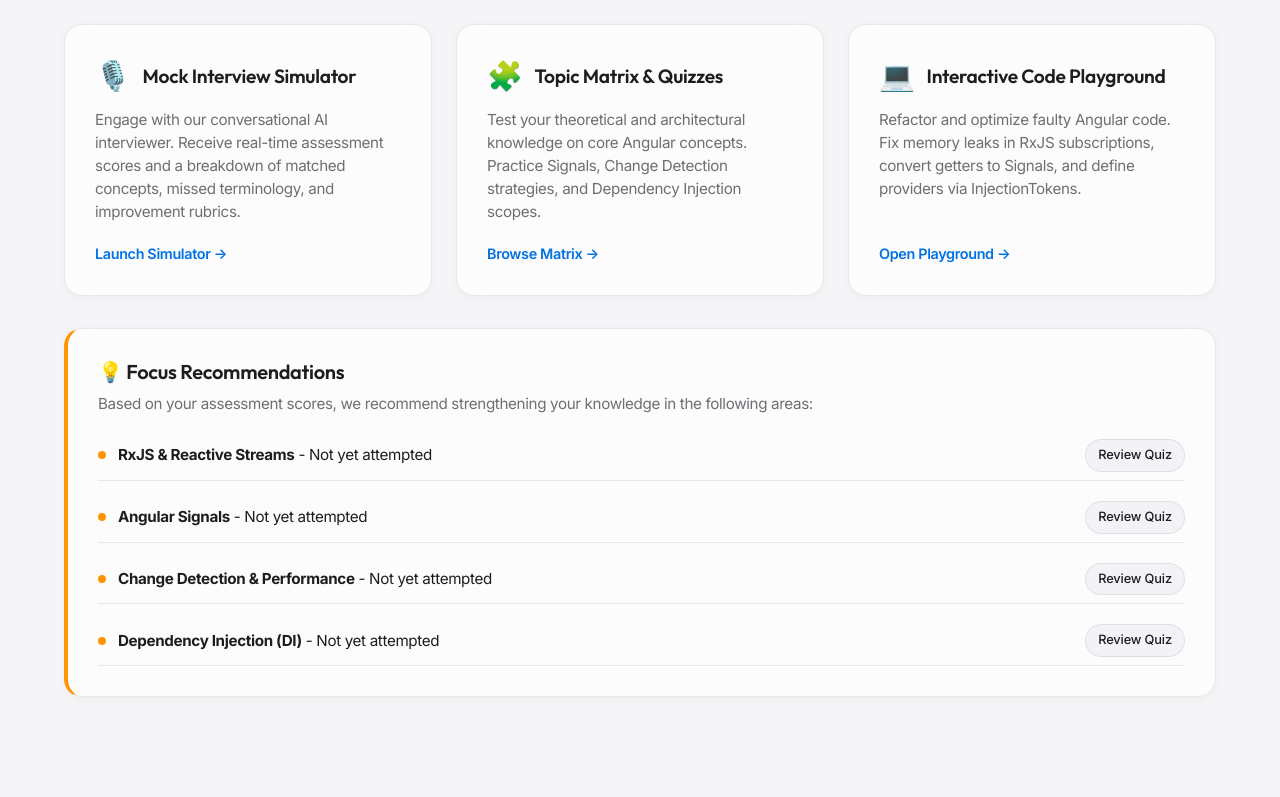
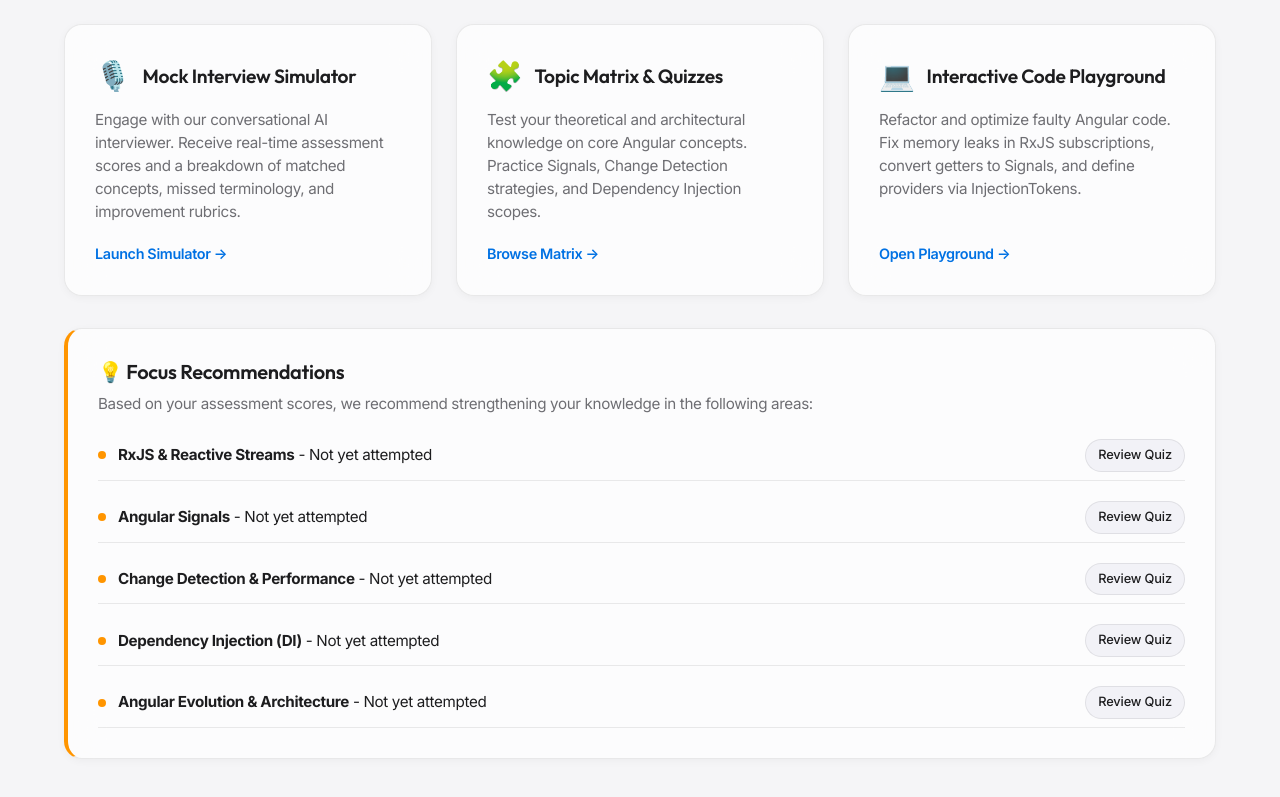
Before and after one commit to paulkiren/angular-grill-me, an Angular app: page /dashboard in a window 1280 px wide. Shown: the part 614-1411 px from the top of the page. Before the commit the page ends 1351 px from the top, so only its background shows below. Built offline with nearby package versions, Linux system fonts and the light colour scheme.

Commit message:
feat: add new quiz topic and questions on Angular evolution and architecture

```diff
--- a/src/app/data/quiz.data.ts
+++ b/src/app/data/quiz.data.ts
@@ -20,6 +20,11 @@ export const quizTopicsData = [
     id: 'di',
     title: 'Dependency Injection (DI)',
     description: 'Hierarchical injection, inject(), InjectionToken, and custom providers.'
+  },
+  {
+    id: 'angular-evolution',
+    title: 'Angular Evolution & Architecture',
+    description: 'Major Angular version transitions, migration decisions, standalone components, and signals/zoneless architecture.'
   }
 ];
 
@@ -176,6 +181,72 @@ export const quizQuestionsData: Question[] = [
     ]
   },
   {
+    id: 'ae-1',
+    topic: 'angular-evolution',
+    title: 'Why standalone components arrived',
+    difficulty: 'Mid',
+    questionType: 'multiple-choice',
+    tags: ['angular', 'standalone', 'architecture'],
+    questionText: 'What was the main motivation for Angular introducing standalone components in v14/v15?',
+    rubrics: ['boilerplate', 'NgModule', 'composition', 'developer ergonomics'],
+    sampleAnswer: 'Standalone components were introduced to reduce NgModule boilerplate, simplify application composition, and make Angular easier to bootstrap and reason about without module metadata.',
+    options: [
+      'To make Angular incompatible with older versions of TypeScript.',
+      'To eliminate NgModule boilerplate, simplify component composition, and make Angular easier to bootstrap and reason about.',
+      'To force all applications to use signals instead of Observables.',
+      'To remove dependency injection from component development.'
+    ],
+    correctOptionIndex: 1,
+    timeLimit: 60,
+    rubricMatchers: [
+      { pattern: 'NgModule|module\\s*boilerplate', term: 'boilerplate', label: 'Reduce NgModule boilerplate' },
+      { pattern: 'compose|composition|simplify', term: 'composition', label: 'Simplify application composition' },
+      { pattern: 'bootstrap|startup|initialize', term: 'bootstrap', label: 'Make bootstrapping simpler' },
+      { pattern: 'developer|ergonomics|easy', term: 'developer ergonomics', label: 'Improve developer ergonomics' }
+    ]
+  },
+  {
+    id: 'ae-2',
+    topic: 'angular-evolution',
+    title: 'Zoneless default and Signals first',
+    difficulty: 'Senior',
+    questionType: 'open-ended',
+    tags: ['angular', 'signals', 'zoneless', 'architecture'],
+    questionText: 'Explain how Angular 21’s zoneless default and signals-first direction change application architecture compared to earlier Zone.js-based versions.',
+    answerPlaceholder: 'Describe the architectural impact, change detection behavior, and developer benefits of zoneless apps.',
+    rubrics: ['zoneless', 'signals-first', 'change detection', 'performance', 'testability'],
+    sampleAnswer: 'Angular 21’s zoneless default shifts applications away from Zone.js monkey-patching toward explicit reactivity. Signals-first architecture makes UI updates deterministic, reduces hidden side effects, improves testability, and enables better performance by scoping updates to affected computations instead of full-zone change detection.',
+    timeLimit: 120,
+    rubricMatchers: [
+      { pattern: 'zoneless|Zone\\.js|zonejs', term: 'zoneless', label: 'Move away from Zone.js to zoneless execution' },
+      { pattern: 'signal|signals-first|computed|effect', term: 'signals-first', label: 'Signals-first reactivity model' },
+      { pattern: 'deterministic|predictable|explicit', term: 'change detection', label: 'Deterministic explicit change detection' },
+      { pattern: 'performance|fast|overhead', term: 'performance', label: 'Performance and reduced overhead' },
+      { pattern: 'test|testability|unit test', term: 'testability', label: 'Improved testability and fewer hidden side effects' }
+    ]
+  },
+  {
+    id: 'ae-3',
+    topic: 'angular-evolution',
+    title: 'Signals-first data flow',
+    difficulty: 'Senior',
+    questionType: 'code-snippet',
+    tags: ['angular', 'signals', 'reactivity'],
+    questionText: 'Review the code sample below and explain why signals-first data flow is a better fit for zoneless Angular than Zone.js-driven change detection.',
+    codeSnippet: 'const count = signal(0);\nconst doubled = computed(() => count() * 2);\nconst logEffect = effect(() => console.log(`Count changed: ${count()}`));',
+    answerPlaceholder: 'Describe how this pattern differs from Zone.js and why it is more predictable for Angular 21.',
+    rubrics: ['signal', 'computed', 'effect', 'zoneless', 'predictable'],
+    sampleAnswer: 'In signals-first data flow, derived values and side effects are explicitly declared. The runtime only re-evaluates the computed value and effect when the source signal changes. This is more predictable than Zone.js because updates are bounded by dependency graphs rather than a global async patching mechanism.',
+    timeLimit: 120,
+    rubricMatchers: [
+      { pattern: 'signal\(|signals', term: 'signal', label: 'Use explicit signals for state' },
+      { pattern: 'computed\(|derived|memo', term: 'computed', label: 'Derived values are declared and memoized' },
+      { pattern: 'effect\(|side[- ]effect|logging', term: 'effect', label: 'Side effects are declared explicitly' },
+      { pattern: 'zoneless|Zone\\.js|zonejs', term: 'zoneless', label: 'Zoneless architecture avoids global patching' },
+      { pattern: 'predictable|deterministic|explicit', term: 'predictable', label: 'Predictable reactive update behavior' }
+    ]
+  },
+  {
     id: 'rx-3',
     topic: 'rxjs',
     title: 'Cancel HTTP requests with switchMap',
```
Also changed, not shown: 1 other file (tests, documents, lock files or other folders).
